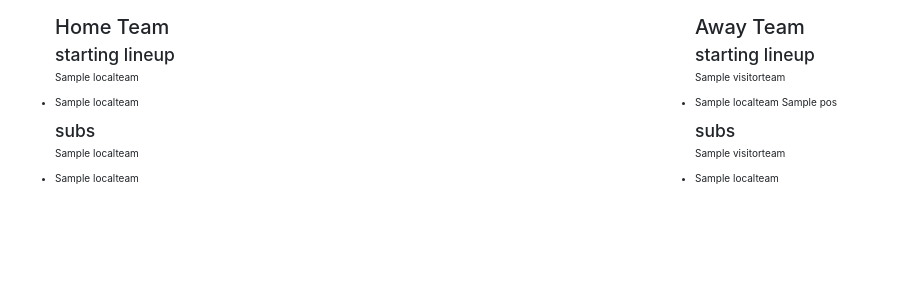
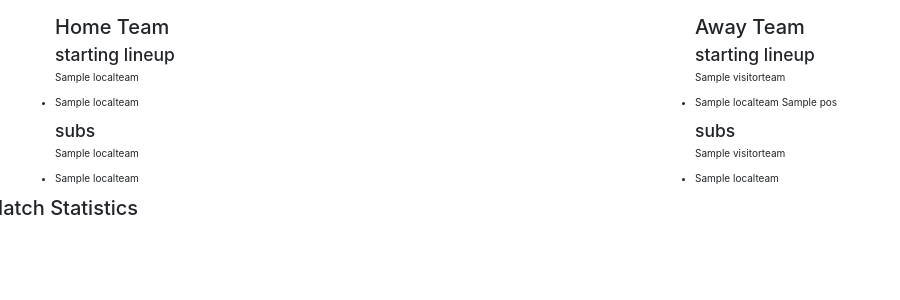
Before and after one commit to billowbashir/soccer-scout, a Flask app: template app/templates/details.html in a window 1280 px wide. Shown: the part 155-455 px from the top of the page, without its empty margins (0-900 px from the left). Run offline with Flask 2, Linux system fonts and the light colour scheme; the template is opened without the code that fills it: most values are stand-ins (such as "Sample title", 1, 10 or a date in 2020); some libraries are stand-ins or nearby versions; some web fonts are replaced.

Commit message:
pull chris branch

```diff
--- a/app/templates/details.html
+++ b/app/templates/details.html
@@ -37,7 +37,9 @@
                </ul>
        </div>
          </div>
-         <div class="row"></div>
+         <div class="row">
+           <h2 style=" text-align:center;">Match Statistics</h2>
+         </div>
  {%endfor%}
 </div>
 {%endblock%}
```
